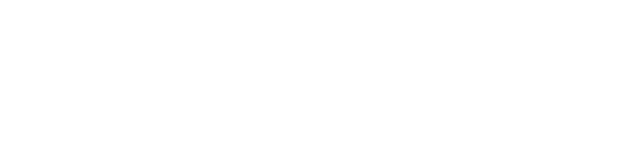
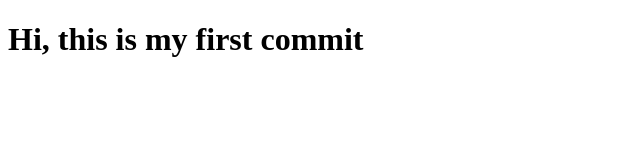
Before and after one commit to matgargano/my-first-git-repo, a plain HTML site: page index.html in a window 1280 px wide. Shown: the whole page, without its empty margins (0-640 px from the left). Drawn offline with Linux system fonts and the light colour scheme.

Commit message:
update index.html add some code remove ie11 meta tag

```diff
--- a/index.html
+++ b/index.html
@@ -2,11 +2,10 @@
 <html lang="en">
 <head>
     <meta charset="UTF-8">
-    <meta http-equiv="X-UA-Compatible" content="IE=edge">
     <meta name="viewport" content="width=device-width, initial-scale=1.0">
     <title>Document</title>
 </head>
 <body>
-
+    <h1>Hi, this is my first commit</h1>
 </body>
 </html>
```
